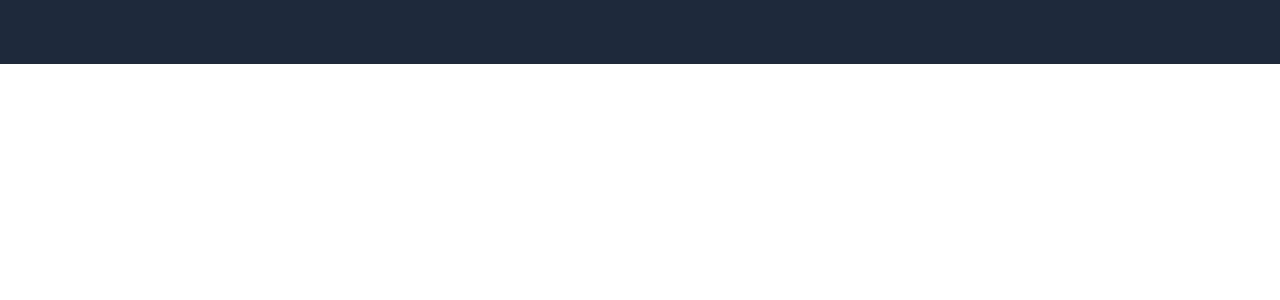
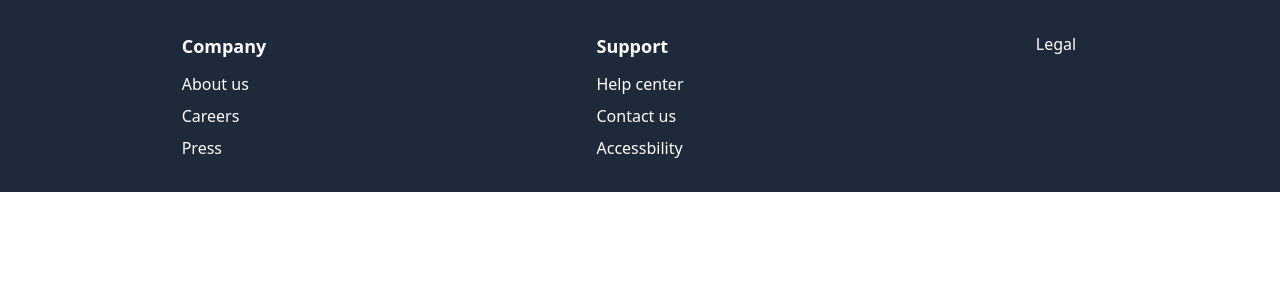
Before and after one commit to Olivier-hash/Tailwind, a React (Vite) app: page / in a window 1280 px wide. Shown: the top 300 px of the page. Built offline with nearby package versions, Linux system fonts and the light colour scheme.

Commit message:
experiment with flexbox and grid layout in Tailwind

```diff
--- a/src/components/Footer.jsx
+++ b/src/components/Footer.jsx
@@ -4,20 +4,31 @@ function Footer() {
   return (
     <>
     <footer className='bg-gray-800 text-white py-8 px-4'>
-        <div className=''>
+        <div className='max-w-7xl mx-auto grid sm:grid-cols-1 md:grid-cols-3 space-x-6 text-md'>
             {/* column 1 */}
-            <div>
-
+            <div className='mx-auto'>
+                <h3 className='text-lg font-semibold mb-3'>Company</h3>
+                <ul className='space-y-2'>
+                    <li><a href="#">About us</a></li>
+                    <li><a href="#">Careers</a></li>
+                    <li><a href="#">Press</a></li>
+                </ul>
             </div>
 
             {/* Column 2 */}
-            <div>
-
+            <div className='mx-auto'>
+                <h3 className='text-lg font-semibold mb-3'>Support</h3>
+                <ul className='space-y-2'>
+                    <li><a href="#"></a>Help center</li>
+                    <li><a href="#">Contact us</a></li>
+                    <li><a href="#">Accessbility</a></li>
+                </ul>
             </div>
             {/* column 3 */}
-            <div>
+            <div className='mx-auto'>
+                <h3>Legal</h3>
+            </div>
 
-            </div>
         </div>
     </footer>
     </>
--- a/src/components/Test.jsx
+++ b/src/components/Test.jsx
@@ -1,41 +1,29 @@
-import React from 'react';
+// my original code logic of flex
+import React from 'react'
 
-function Footer() {
-  return (
-    <footer className="bg-gray-800 text-white py-8 px-4">
-      <div className="max-w-7xl mx-auto grid grid-cols-1 md:grid-cols-3 gap-8 text-sm">
-        {/* Column 1 */}
-        <div>
-          <h3 className="text-lg font-semibold mb-3">Company</h3>
-          <ul className="space-y-2">
-            <li><a href="#">About Us</a></li>
-            <li><a href="#">Careers</a></li>
-            <li><a href="#">Press</a></li>
-          </ul>
-        </div>
+// function Footer() {
+//   return (
+//     <>
+//     <div className='bg-gray-800 text-white py-8 px-4'>
+//         <div className='flex justify-between max-w-7xl mx-auto sm:grid-cols-1 md:grid-cols-3 space-x-6 text-md'>
+//             {/* column 1 */}
+//             <div className='flex space-x-4'>
+//                 <h3 >Company</h3>
+//             </div>
 
-        {/* Column 2 */}
-        <div>
-          <h3 className="text-lg font-semibold mb-3">Support</h3>
-          <ul className="space-y-2">
-            <li><a href="#">Help Center</a></li>
-            <li><a href="#">Contact Us</a></li>
-            <li><a href="#">Accessibility</a></li>
-          </ul>
-        </div>
+//             {/* Column 2 */}
+//             <div className='flex space-x-4'>
+//                 <h3 >Support</h3>
+//             </div>
+//             {/* column 3 */}
+//             <div className='flex space-x-4'>
+//                 <h3>Legal</h3>
+//             </div>
 
-        {/* Column 3 */}
-        <div>
-          <h3 className="text-lg font-semibold mb-3">Legal</h3>
-          <ul className="space-y-2">
-            <li><a href="#">Privacy Policy</a></li>
-            <li><a href="#">Terms of Service</a></li>
-            <li><a href="#">Cookies</a></li>
-          </ul>
-        </div>
-      </div>
-    </footer>
-  );
-}
+//         </div>
+//     </div>
+//     </>
+//   )
+// }
 
-export default Footer;
+// export default Footer
```
